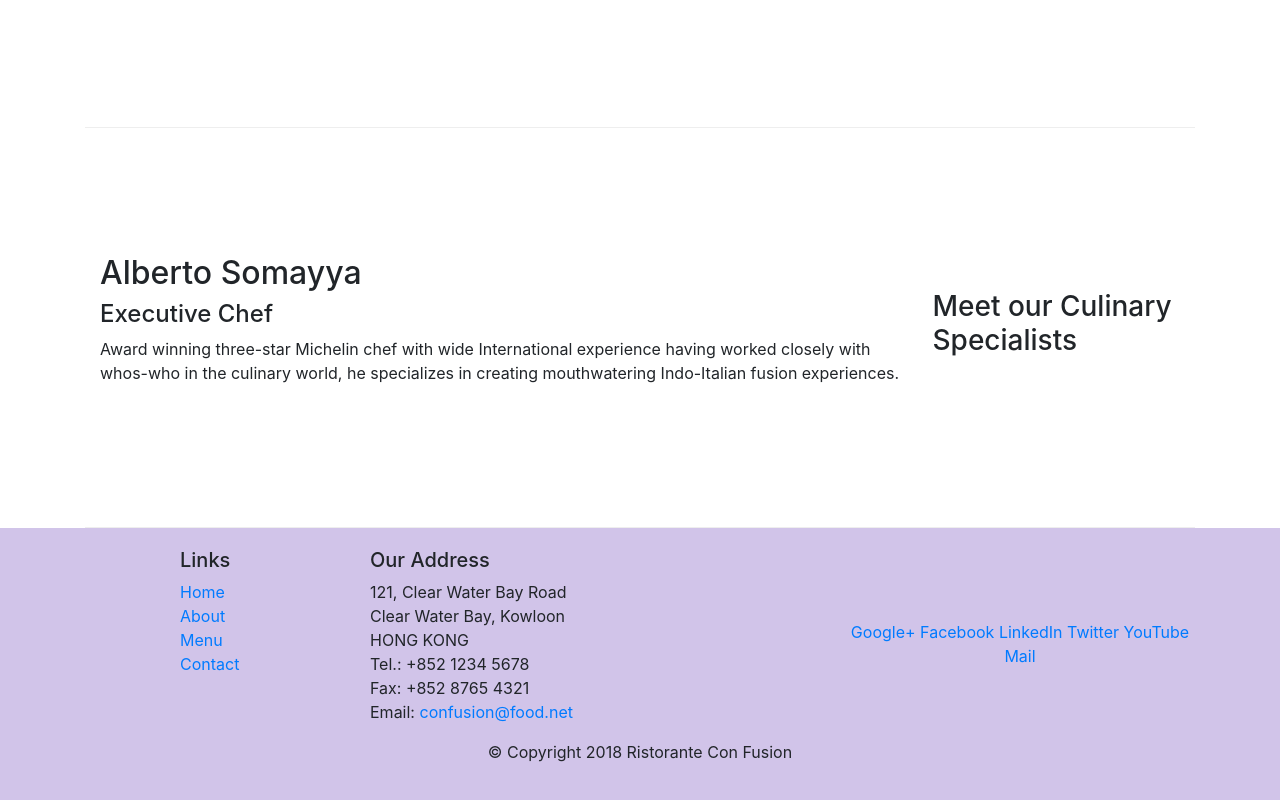
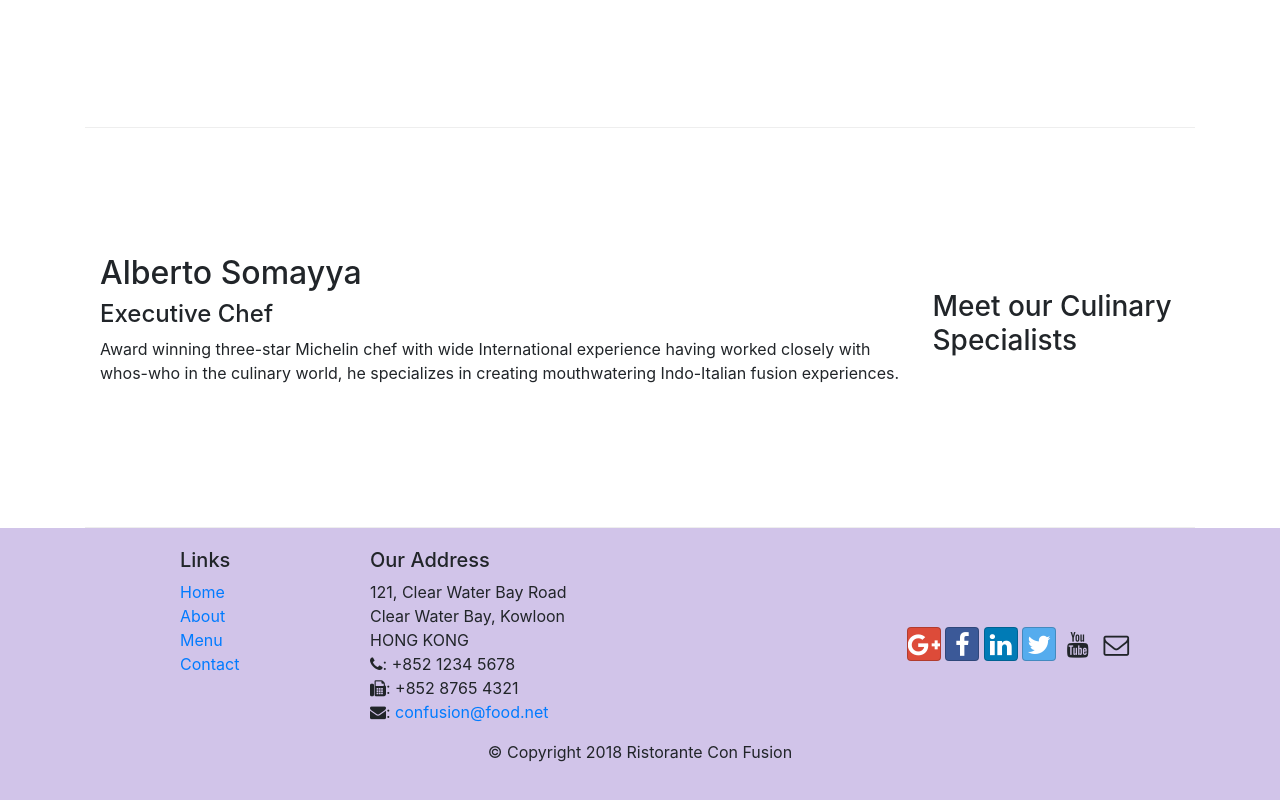
Before and after one commit to shubhanshu02/e-learning, a website: page Bootstrap/conFusion/index.html in a window 1280 px wide. Shown: the part 1006-1806 px from the top of the page. Drawn offline with nearby package versions, Linux system fonts and the light colour scheme.

Commit message:
Added Font-Awesome and Font-Social

```diff
--- a/Bootstrap/conFusion/index.html
+++ b/Bootstrap/conFusion/index.html
@@ -8,6 +8,8 @@
     <meta http-equiv="x-ua-compatible" content="ie=edge">
     <!-- Bootstrap CSS -->
     <link rel="stylesheet" href="node_modules/bootstrap/dist/css/bootstrap.min.css">
+    <link rel="stylesheet" href="node_modules/font-awesome/css/font-awesome.min.css">
+    <link rel="stylesheet" href="node_modules/bootstrap-social/bootstrap-social.css">
     <link rel="stylesheet" href="css/styles.css">
     <title>Ristorante Con Fusion</title>
 </head>
@@ -21,10 +23,10 @@
             <a class="navbar-brand mr-auto" href="#">Ristorante con Fusion</a>
             <div class="collapse navbar-collapse" id="Navbar">
                 <ul class="navbar-nav mr-auto">
-                    <li class="nav-item active"><a class="nav-link" href="#">Home</a></li>
-                    <li class="nav-item"><a class="nav-link" href="./aboutus.html">About</a></li>
-                    <li class="nav-item"><a class="nav-link" href="#">Menu</a></li>
-                    <li class="nav-item"><a class="nav-link" href="#">Contact</a></li>
+                    <li class="nav-item active"><a class="nav-link" href="#"><span class="fa fa-lg fa-home"></span> Home</a></li>
+                    <li class="nav-item"><a class="nav-link" href="./aboutus.html"><span class="fa fa-lg fa-info"></span> About</a></li>
+                    <li class="nav-item"><a class="nav-link" href="#"><span class="fa fa-lg fa-list"></span> Menu</a></li>
+                    <li class="nav-item"><a class="nav-link" href="#"><span class="fa fa-address-card fa-lg"></span> Contact</a></li>
                 </ul>
             </div>
 
@@ -96,19 +98,19 @@
 		              121, Clear Water Bay Road<br>
 		              Clear Water Bay, Kowloon<br>
 		              HONG KONG<br>
-		              Tel.: +852 1234 5678<br>
-		              Fax: +852 8765 4321<br>
-		              Email: <a href="mailto:confusion@food.net">confusion@food.net</a>
+		              <i class="fa fa-phone"></i>: +852 1234 5678<br>
+		              <i class="fa fa-fax"></i>: +852 8765 4321<br>
+		              <i class="fa fa-envelope"></i>: <a href="mailto:confusion@food.net">confusion@food.net</a>
 		           </address>
                 </div>
                 <div class="col-12 col-sm-4 align-self-center">
                     <div class="text-center">
-                        <a href="http://google.com/+">Google+</a>
-                        <a href="http://www.facebook.com/profile.php?id=">Facebook</a>
-                        <a href="http://www.linkedin.com/in/">LinkedIn</a>
-                        <a href="http://twitter.com/">Twitter</a>
-                        <a href="http://youtube.com/">YouTube</a>
-                        <a href="mailto:">Mail</a>
+                        <a class="btn btn-social-icon btn-google" href="http://google.com/+"><i class="fa fa-google-plus fa-lg"></i></a>
+                        <a class="btn btn-social-icon btn-facebook" href="http://www.facebook.com/profile.php?id="><i class="fa fa-facebook fa-lg"></i></a>
+                        <a class="btn btn-social-icon btn-linkedin" href="http://www.linkedin.com/in/"><i class="fa fa-linkedin fa-lg"></i></a>
+                        <a class="btn btn-social-icon btn-twitter" href="http://twitter.com/"><i class="fa fa-twitter fa-lg"></i></a>
+                        <a class="btn btn-social-icon btn-youtube" href="http://youtube.com/"><i class="fa fa-youtube fa-lg"></i></a>
+                        <a class="btn btn-social-icon" href="mailto:"><i class="fa fa-envelope-o fa-lg"></i></a>
                     </div>
                 </div>
            </div>
--- a/Bootstrap/conFusion/package.json
+++ b/Bootstrap/conFusion/package.json
@@ -15,6 +15,8 @@
   },
   "dependencies": {
     "bootstrap": "^4.5.0",
+    "bootstrap-social": "^5.1.1",
+    "font-awesome": "^4.7.0",
     "install": "^0.13.0",
     "jquery": "^3.5.1",
     "npm": "^6.14.6",
```
Also changed, not shown: Bootstrap/conFusion/aboutus.html (+15 -13 lines), 1 other file.
